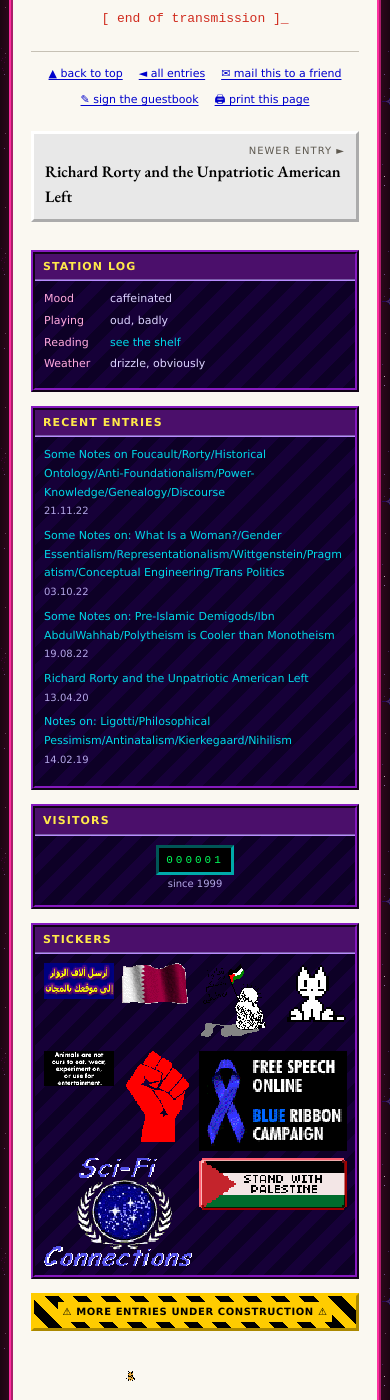
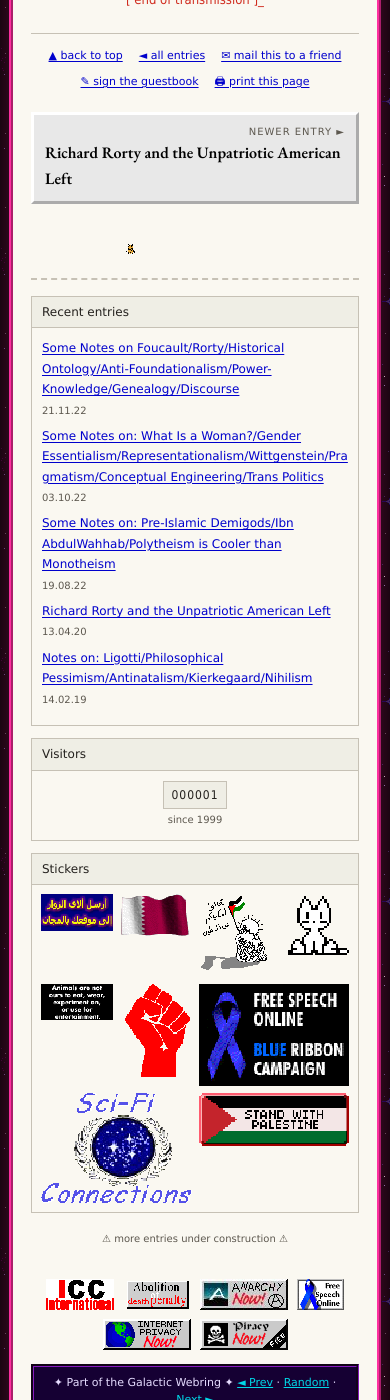
Before and after one commit to Catofminerva/Catofminerva.github.io, a Jekyll site: the page built from _posts/2019-02-14-ligotti.md, in a window 390 px wide and 1400 px high, scrolled down 20883 px. Built offline with Jekyll 4.4.1, drawn with Linux system fonts in a browser that asks for light colours; comment, search, counter and statistics services are not loaded; some of the changed text lies outside the part shown.

Commit message:
Update post.html

```diff
--- a/_layouts/post.html
+++ b/_layouts/post.html
@@ -11,9 +11,8 @@
 
 /* ============================================================
    GALAXY 981 · SINGLE ENTRY
-   Starfield desk, fanfold sheet, penguin hero, purple rail.
-   Header and stats span the full sheet; a separate sidebar keeps
-   the article measure consistent from the first paragraph to the last.
+   Starfield desk, fanfold sheet, penguin hero.
+   One centred reading column, with supplementary panels below the entry.
    ============================================================ */
 
 :root{
@@ -38,7 +37,7 @@
 
   --f-display:Impact, Haettenschweiler, "Arial Narrow Bold", "Franklin Gothic Heavy", sans-serif;
   --f-read:"EB Garamond", Baskerville, Garamond, "Hoefler Text", "Palatino Linotype", Palatino, Georgia, serif;
-  --f-data:"Courier New", Courier, monospace;
+  --f-data:Tahoma, Verdana, Geneva, sans-serif;
   --f-ui:Verdana, Geneva, "MS Sans Serif", sans-serif;
 }
 
@@ -137,20 +136,13 @@
   text-transform:uppercase; color:var(--lemon); overflow:hidden;
 }
 
-/* ---------- steady reading measure beside the rail ---------- */
-.cols{
-  display:grid; grid-template-columns:minmax(0,1fr) 194px;
-  gap:26px; align-items:start; padding:8px 0 0;
-}
-.main{ grid-column:1; grid-row:1; min-width:0; width:100%; max-width:66ch; }
-
-.rail{
-  grid-column:2; grid-row:1; width:194px; margin:0 0 20px;
-}
+/* ---------- one uninterrupted reading column ---------- */
+.cols{ display:block; padding:8px 0 0; }
+.main{ min-width:0; width:100%; }
 
 /* ---------- the reading column ---------- */
 .post{
-  margin:0; padding-top:24px;
+  width:100%; max-width:66ch; margin:0 auto; padding-top:24px;
   font-family:var(--f-read); font-size:22px; line-height:1.6;
   color:var(--ink); letter-spacing:normal;
   font-kerning:normal; font-variant-numeric:oldstyle-nums;
@@ -170,7 +162,7 @@
 
 .stats{
   display:flow-root;
-  font-family:var(--f-data); font-size:12px; line-height:1.75;
+  font-family:var(--f-data); font-size:13px; line-height:1.75;
   color:#2b2820; background:var(--band); border:2px inset #a8ae99;
   padding:9px 12px; margin:0 0 26px;
 }
@@ -292,37 +284,35 @@
 .updown .next{ text-align:right; }
 .updown .next b{ text-align:left; }
 
-/* ---------- rail (lives inside .post, so it overrides article type) ---------- */
+/* ---------- supplementary panels, below the article ---------- */
 .rail{
+  display:grid; grid-template-columns:minmax(0,1.4fr) minmax(0,.8fr) minmax(0,1fr);
+  gap:16px; align-items:start; margin:0 0 26px;
   font-variant-numeric:normal; letter-spacing:normal;
-  font-family:var(--f-ui); font-size:11px; line-height:1.55;
+  font-family:var(--f-ui); font-size:12px; line-height:1.55;
 }
 .panel{
-  margin:0 0 14px; border:4px ridge var(--grape);
-  background:repeating-linear-gradient(135deg, var(--void-a) 0 12px, var(--void-b) 12px 24px);
-  color:#dcd3ff; font-family:var(--f-ui); font-size:11px;
+  margin:0; border:1px solid var(--rule); background:transparent;
+  color:var(--ink-soft); font-family:var(--f-ui); font-size:12px;
   min-width:0; overflow:hidden;
 }
 .panel h3{
-  margin:0; padding:5px 8px; font-size:11px; letter-spacing:.1em; text-transform:uppercase;
-  background:var(--grape); color:var(--lemon); border-bottom:2px groove #b98cff;
+  margin:0; padding:7px 10px; font-size:12px; font-weight:normal;
+  background:var(--band); color:var(--ink); border-bottom:1px solid var(--rule);
   line-height:1.4;
 }
-.panel .in{ padding:9px 9px 11px; line-height:1.7; min-width:0; }
+.panel .in{ padding:10px; line-height:1.7; min-width:0; }
 .panel a, .panel a:visited{
-  color:var(--cyan); text-decoration:none;
+  color:var(--link); text-decoration:underline; text-underline-offset:2px;
   overflow-wrap:anywhere; word-break:break-word; hyphens:auto;
 }
 @media (hover:hover){
-  .panel a:hover{ text-decoration:underline; color:#fff; }
+  .panel a:hover{ color:var(--ink); background:var(--lemon); }
 }
-.panel dl{ margin:0; }
-.panel dt{ color:#ffa9dd; float:left; clear:left; width:62px; }
-.panel dd{ margin:0 0 3px 66px; }
-
 .led{
-  display:inline-block; padding:3px 7px; background:#000; color:#00ff5a;
-  font-family:var(--f-data); letter-spacing:3px; border:3px inset #0aa;
+  display:inline-block; padding:3px 7px; color:var(--ink); background:var(--band);
+  font-family:var(--f-data); font-variant-numeric:tabular-nums;
+  letter-spacing:1px; border:1px solid var(--rule);
 }
 
 .stickers{ display:grid; grid-template-columns:repeat(2,1fr); gap:7px; padding:9px; }
@@ -332,16 +322,14 @@
 }
 .stickers .wide{ grid-column:span 2; max-width:170px; }
 @media (hover:hover){
-  .stickers img:hover{ filter:drop-shadow(0 0 6px var(--cyan)); transform:translateY(-1px); }
+  .stickers img:hover{ transform:translateY(-1px); }
 }
 
 .construction{
-  padding:6px 8px; font-family:var(--f-ui); font-size:10px; font-weight:bold;
-  color:#000; text-align:center; text-transform:uppercase; letter-spacing:.06em;
-  background:repeating-linear-gradient(45deg,#ffcc00 0 10px,#000 10px 20px);
-  border:3px outset #ffcc00;
+  grid-column:1 / -1; padding:4px 0; font-family:var(--f-ui); font-size:10px;
+  color:var(--ink-soft); text-align:center;
 }
-.construction span{ background:#ffcc00; padding:2px 5px; display:inline-block; }
+.construction span{ padding:2px 5px; display:inline-block; }
 
 /* ---------- kitty + footer ---------- */
 .kitty-rail{ clear:both; position:relative; height:56px; margin:8px 0 0; overflow:hidden; }
@@ -362,10 +350,6 @@
   .buttons img:hover{ transform:translateY(-2px); filter:drop-shadow(0 0 5px var(--pink)); }
 }
 
-.badges{ display:flex; flex-wrap:wrap; gap:8px; justify-content:center; margin:0 0 14px; font-family:var(--f-ui); font-size:10px; }
-.badge{ padding:4px 8px; border:3px ridge var(--cyan); background:#000; color:var(--cyan); }
-.badge.b2{ border-color:var(--pink); color:var(--pink); }
-.badge.b3{ border-color:var(--lemon); color:var(--lemon); }
 
 .webring{
   margin:0 0 12px; padding:7px; text-align:center;
@@ -389,19 +373,11 @@
   html, body{ background:#fff; }
   .form{ box-shadow:none; border:0; width:auto; padding:0; }
   .form::before, .form::after, .crumb, .hero, .ticker, .rail,
-  .buttons, .badges, .webring, .kitty-rail, .sound-toggle,
+  .buttons, .webring, .kitty-rail, .sound-toggle,
   .updown, .entry-foot{ display:none !important; }
-  .post{ font-size:12pt; padding-top:0; }
+  .post{ max-width:none; font-size:12pt; padding-top:0; }
   .cols{ display:block; }
   .main{ max-width:none; }
-}
-
-/* ---------- stack the sidebar before the text gets cramped ---------- */
-@media screen and (max-width:980px){
-  .cols{ display:flex; flex-direction:column; gap:0; }
-  .main{ order:1; margin-inline:auto; }
-  .rail{ order:2; width:100%; max-width:66ch; margin:28px auto 0; font-size:inherit; }
-  .rail .construction{ font-size:10px; }
 }
 
 /* ---------- small screens ---------- */
@@ -412,8 +388,9 @@
   .perf::after{ left:2px; }
 
 
-  .stickers{ grid-template-columns:repeat(4,1fr); }
-  .stickers .wide{ grid-column:span 2; }
+  .rail{ grid-template-columns:repeat(2,minmax(0,1fr)); }
+  .rail .panel-stickers{ grid-column:1 / -1; }
+  .rail .panel-stickers .stickers{ grid-template-columns:repeat(4,minmax(0,1fr)); }
   .post{ font-size:21px; }
   .post img{ content-visibility:auto; contain-intrinsic-size:800px auto; }
 }
@@ -421,6 +398,7 @@
   .form{ padding:0 18px; }
   .crumb, .hero, .ticker{ margin-left:-18px; margin-right:-18px; }
   .post{ font-size:20px; line-height:1.6; }
+  .rail{ grid-template-columns:minmax(0,1fr); gap:12px; }
 }
 @media (prefers-reduced-motion: reduce){
   *{ animation:none !important; transition:none !important; }
@@ -580,58 +558,6 @@
 
     <div class="cols">
 
-      <!-- =============== SIDEBAR =============== -->
-      <aside class="rail">
-        <div class="panel">
-          <h3>Station log</h3>
-          <div class="in">
-            <dl>
-              <dt>Mood</dt><dd>caffeinated</dd>
-              <dt>Playing</dt><dd>oud, badly</dd>
-              <dt>Reading</dt><dd><a href="{{ '/books.html' | relative_url }}">see the shelf</a></dd>
-              <dt>Weather</dt><dd>drizzle, obviously</dd>
-            </dl>
-          </div>
-        </div>
-
-        <div class="panel">
-          <h3>Recent entries</h3>
-          <div class="in">
-            {% for p in site.posts limit: 5 %}
-              <div style="margin:0 0 6px">
-                <a href="{{ p.url | relative_url }}">{{ p.title }}</a><br>
-                <span style="color:#b3a6e6; font-size:10px">{{ p.date | date: "%d.%m.%y" }}</span>
-              </div>
-            {% endfor %}
-          </div>
-        </div>
-
-        <div class="panel">
-          <h3>Visitors</h3>
-          <div class="in" style="text-align:center">
-            <span class="led" id="hitCount">000000</span><br>
-            <span style="font-size:10px; color:#b3a6e6">since 1999</span>
-          </div>
-        </div>
-
-        <div class="panel">
-          <h3>Stickers</h3>
-          <div class="stickers">
-            <img src="{{ '/arabic.gif' | relative_url }}" alt="Arabic">
-            <img src="{{ '/qatar.gif' | relative_url }}" alt="Qatar">
-            <img src="{{ '/pali.gif' | relative_url }}" alt="Palestine">
-            <img src="{{ '/sleepycat.gif' | relative_url }}" alt="Sleepy cat">
-            <img src="{{ '/peta.gif' | relative_url }}" alt="PETA">
-            <img src="{{ '/fist.gif' | relative_url }}" alt="Fist">
-            <img src="{{ '/freespeechonline.gif' | relative_url }}" alt="Free speech online" class="wide">
-            <img src="{{ '/scifi.gif' | relative_url }}" alt="Sci-fi" class="wide">
-            <img src="{{ '/pals.png' | relative_url }}" alt="Friends" class="wide">
-          </div>
-        </div>
-
-        <div class="construction"><span>⚠ more entries under construction ⚠</span></div>
-      </aside>
-
       <!-- =============== READING COLUMN =============== -->
       <div class="main">
         <section itemprop="articleBody">
@@ -669,6 +595,46 @@
   <hr class="perf">
 
   <footer class="foot">
+      <!-- =============== SUPPLEMENTARY PANELS =============== -->
+      <aside class="rail" aria-label="Elsewhere on the site">
+        <div class="panel">
+          <h3>Recent entries</h3>
+          <div class="in">
+            {% for p in site.posts limit: 5 %}
+              <div style="margin:0 0 6px">
+                <a href="{{ p.url | relative_url }}">{{ p.title }}</a><br>
+                <span style="color:var(--ink-soft); font-size:10px">{{ p.date | date: "%d.%m.%y" }}</span>
+              </div>
+            {% endfor %}
+          </div>
+        </div>
+
+        <div class="panel">
+          <h3>Visitors</h3>
+          <div class="in" style="text-align:center">
+            <span class="led" id="hitCount">000000</span><br>
+            <span style="font-size:10px; color:var(--ink-soft)">since 1999</span>
+          </div>
+        </div>
+
+        <div class="panel panel-stickers">
+          <h3>Stickers</h3>
+          <div class="stickers">
+            <img src="{{ '/arabic.gif' | relative_url }}" alt="Arabic">
+            <img src="{{ '/qatar.gif' | relative_url }}" alt="Qatar">
+            <img src="{{ '/pali.gif' | relative_url }}" alt="Palestine">
+            <img src="{{ '/sleepycat.gif' | relative_url }}" alt="Sleepy cat">
+            <img src="{{ '/peta.gif' | relative_url }}" alt="PETA">
+            <img src="{{ '/fist.gif' | relative_url }}" alt="Fist">
+            <img src="{{ '/freespeechonline.gif' | relative_url }}" alt="Free speech online" class="wide">
+            <img src="{{ '/scifi.gif' | relative_url }}" alt="Sci-fi" class="wide">
+            <img src="{{ '/pals.png' | relative_url }}" alt="Friends" class="wide">
+          </div>
+        </div>
+
+        <div class="construction"><span>⚠ more entries under construction ⚠</span></div>
+      </aside>
+
     <div class="buttons">
       <img src="{{ '/icc.gif' | relative_url }}" alt="ICC">
       <img src="{{ '/dp.gif' | relative_url }}" alt="DP">
@@ -676,12 +642,6 @@
       <img src="{{ '/freespeech.gif' | relative_url }}" alt="Free Speech">
       <img src="{{ '/privacy.gif' | relative_url }}" alt="Privacy">
       <img src="{{ '/piracy.png' | relative_url }}" alt="Piracy">
-    </div>
-
-    <div class="badges">
-      <span class="badge">Best viewed in Netscape Navigator 4.0 @ 800×600</span>
-      <span class="badge b2">Hand-coded, no tables were harmed</span>
-      <span class="badge b3">Y2K compliant (probably)</span>
     </div>
 
     <div class="webring">
@@ -748,7 +708,7 @@
     if(!img.hasAttribute('loading'))  img.setAttribute('loading','lazy');
     if(!img.hasAttribute('decoding')) img.setAttribute('decoding','async');
     if(img.hasAttribute('srcset') && !img.hasAttribute('sizes'))
-      img.setAttribute('sizes','(max-width: 600px) calc(100vw - 62px), (max-width: 820px) calc(100vw - 50px), (max-width: 980px) calc(100vw - 164px), 634px');
+      img.setAttribute('sizes','(max-width: 600px) calc(100vw - 62px), (max-width: 820px) calc(100vw - 50px), (max-width: 980px) calc(100vw - 164px), 660px');
     const setAR=()=>{ const w=img.naturalWidth,h=img.naturalHeight; if(w&&h) img.style.aspectRatio=w+' / '+h; };
     if(img.complete) setAR(); else img.addEventListener('load',setAR,{once:true});
   });
```
